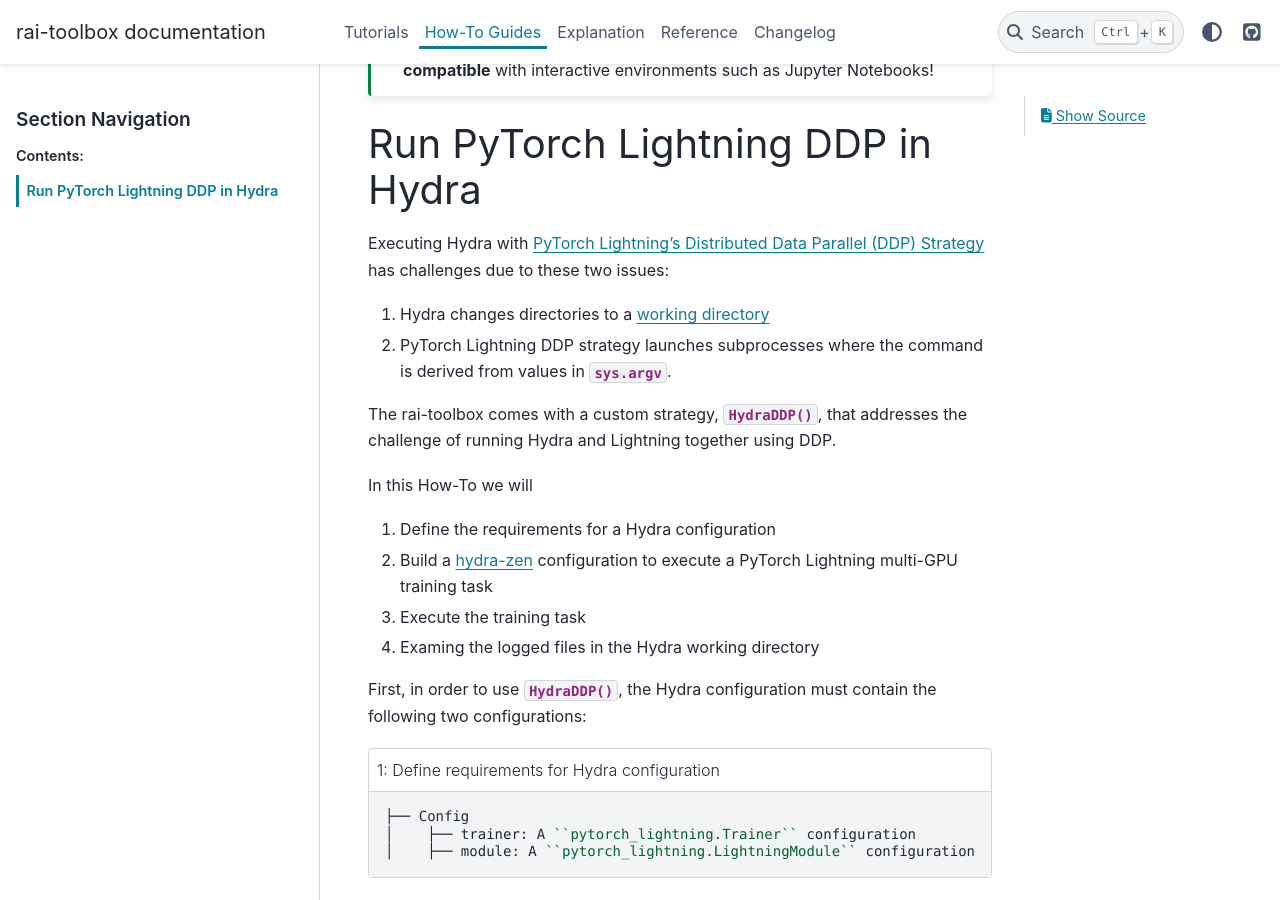
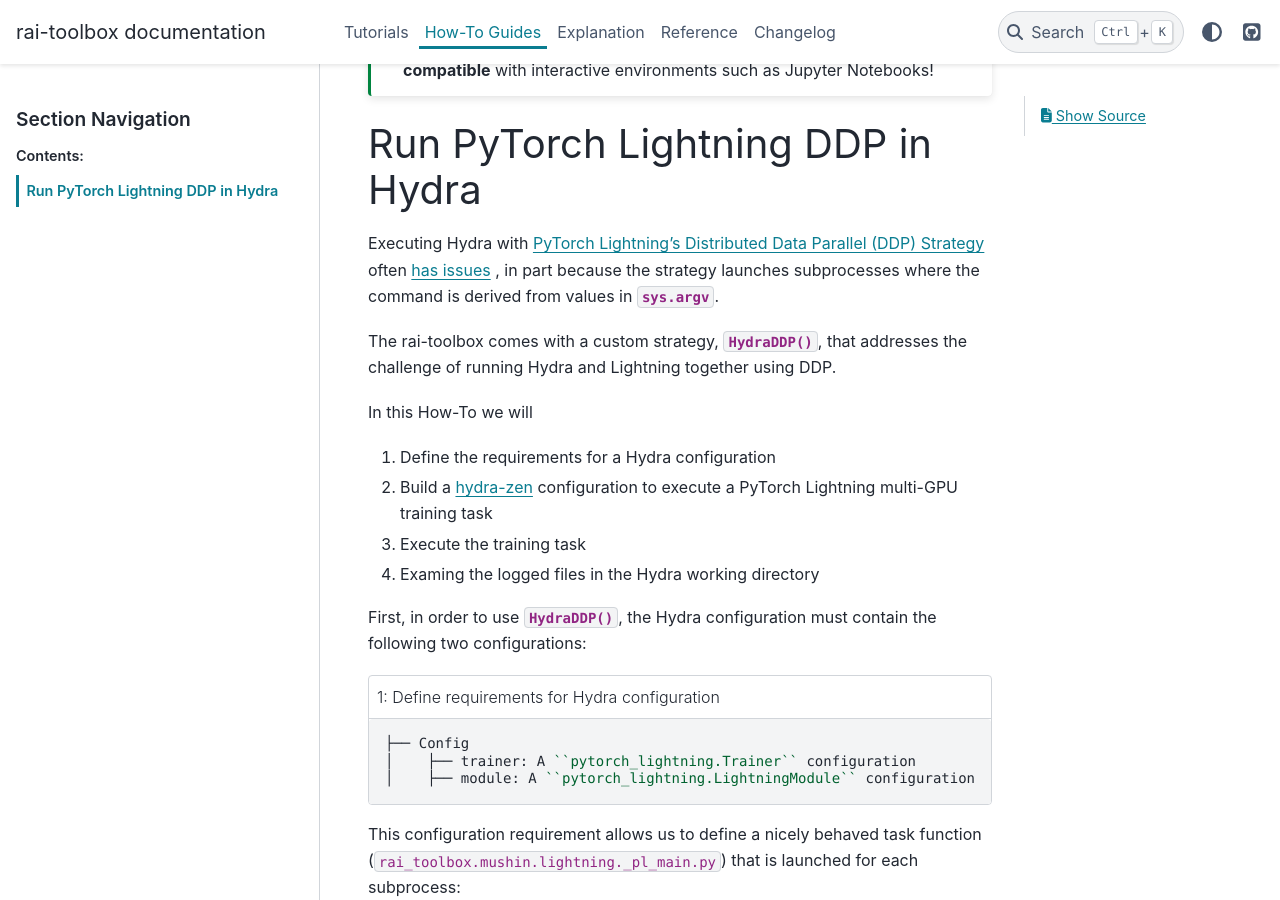
Before and after one commit to mit-ll-responsible-ai/responsible-ai-toolbox, a Sphinx documentation site: the page built from docs/source/how_to/hydraddp.rst, in a window 1280 px wide and 900 px high, scrolled down 801 px. Built offline with Sphinx 7.4.7 and the PyData theme 0.15.4, drawn with Linux system fonts in a browser that asks for light colours.

Commit message:
shorten discussion of PL issue; dont comment on dir-change (changing in hydra 1.2)

```diff
--- a/docs/source/how_to/hydraddp.rst
+++ b/docs/source/how_to/hydraddp.rst
@@ -43,13 +43,12 @@
 ===================================
 
 Executing Hydra with `PyTorch Lightning's Distributed Data Parallel (DDP) Strategy <https://pytorch-lightning.readthedocs.io/en/latest/accelerators/gpu_expert.html#what-is-a-strategy/>`_
-has challenges due to these two issues:
+often `has issues <https://github.com/PyTorchLightning/pytorch-lightning/issues/11300>`_
+, in part because the strategy launches subprocesses where the command is derived from
+values in `sys.argv`.
 
-1. Hydra changes directories to a `working directory <https://hydra.cc/docs/1.0/tutorials/basic/running_your_app/working_directory/>`_
-2. PyTorch Lightning DDP strategy launches subprocesses where the command is derived from values in `sys.argv`.
-
-The rai-toolbox comes with a custom strategy, :func:`~rai_toolbox.mushin.HydraDDP`, that addresses
-the challenge of running Hydra and Lightning together using DDP.
+The rai-toolbox comes with a custom strategy, :func:`~rai_toolbox.mushin.HydraDDP`,
+that addresses the challenge of running Hydra and Lightning together using DDP.
 
 In this How-To we will
 
@@ -58,8 +57,8 @@
 3. Execute the training task
 4. Examing the logged files in the Hydra working directory
 
-First, in order to use :func:`~rai_toolbox.mushin.HydraDDP`, the Hydra configuration must
-contain the following two configurations:
+First, in order to use :func:`~rai_toolbox.mushin.HydraDDP`, the Hydra configuration
+must contain the following two configurations:
 
 .. code-block:: reStructuredText
    :caption: 1: Define requirements for Hydra configuration
```
